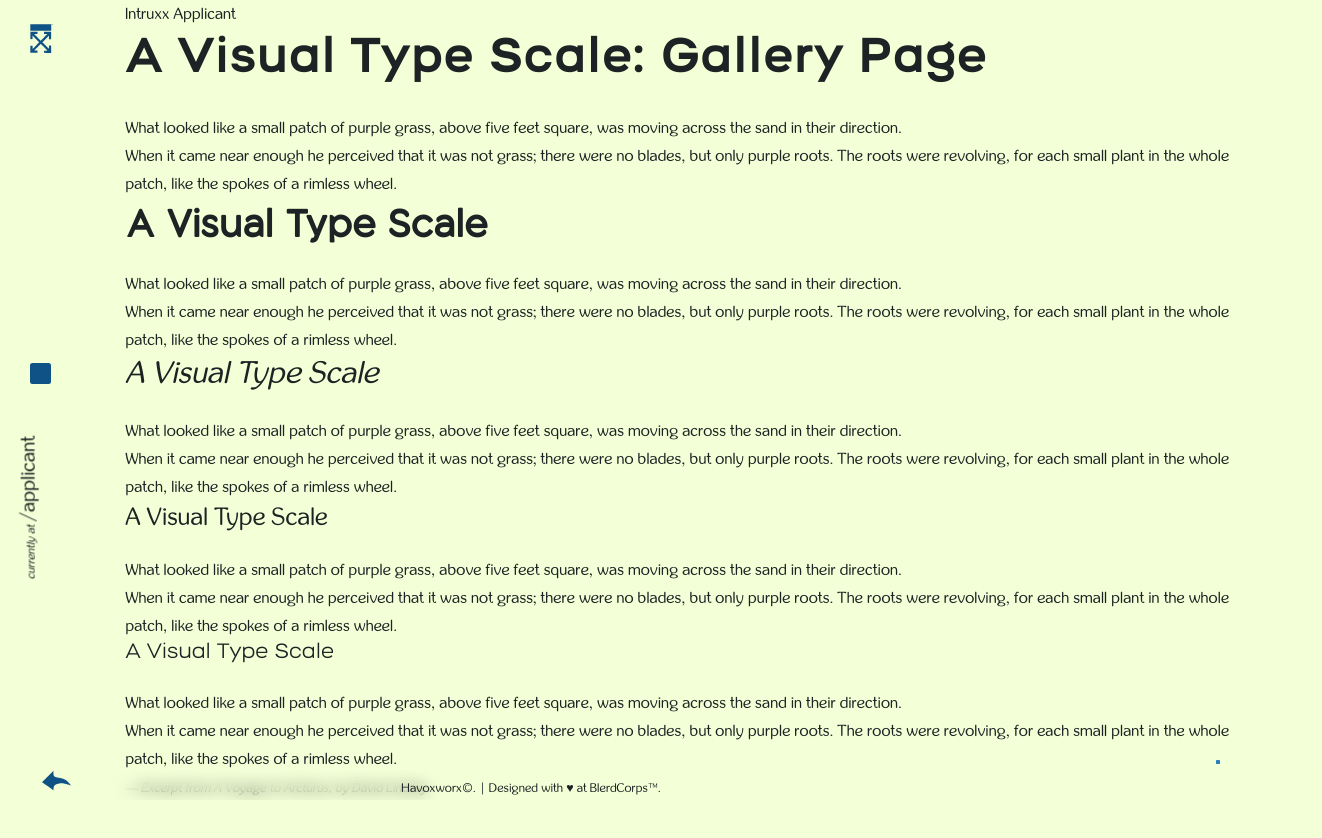
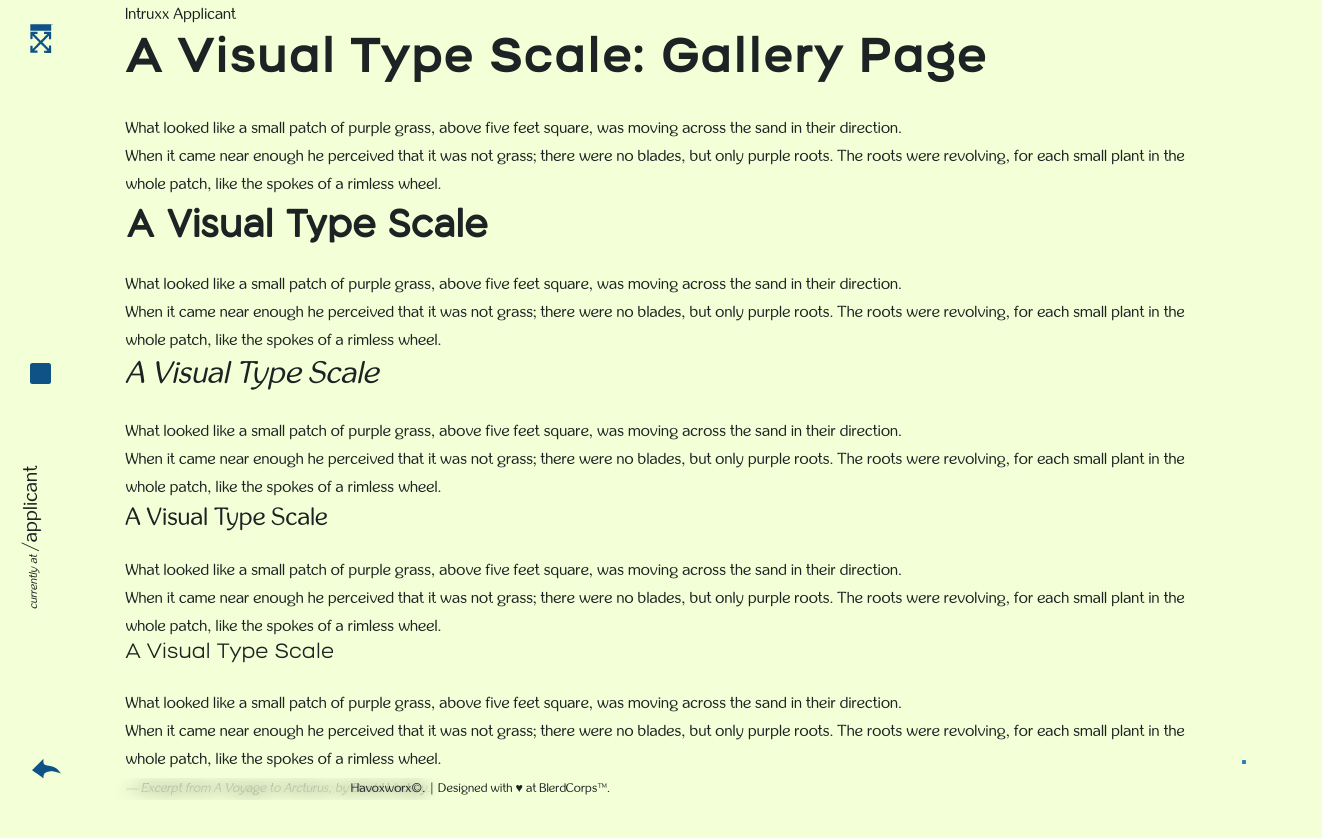
Before and after one commit to HavoxWorx/CDF-Bursary-Portal, a Next.js app: page /applicant in a window 1280 px wide. Shown: the top 838 px of the page, 1322 px wide, since content can reach past the window. Built offline with nearby package versions, Linux system fonts and the light colour scheme.

Commit message:
The sneeze

```diff
--- a/app/(molecules)/back-button/index.scss
+++ b/app/(molecules)/back-button/index.scss
@@ -6,11 +6,11 @@
 #back-button {
   grid-area: back;
 
-  // position: absolute;
+  position: absolute;
   cursor: pointer;
   width: calc(var(--icon-size) + 1ch);
   height: var(--icon-size);
-  // margin-top: 90dvh;
+  bottom: 2.5ch;
   // margin-left: 2.5ch;
 
   &:hover {
@@ -40,7 +40,7 @@
   transform: rotate(-90deg); /* Rotates text 90 degrees clockwise */
   transform-origin: left; /* Changes the pivot point to the top-left corner */
   margin-top: -25dvh;
-  margin-left: -1.1ch;
+  // margin-left: -1.1ch;
 
   font-size: 2.4ch;
 
--- a/app/(organisms)/footer/index.scss
+++ b/app/(organisms)/footer/index.scss
@@ -9,7 +9,7 @@
   display: grid;
   width: 95lvw;
   @media screen and (min-width: 768px) {
-    width: 100lvw;
+    // width: 95lvw;
     // height: auto;
     // flex-direction: row;
   }
--- a/app/(organisms)/index.scss
+++ b/app/(organisms)/index.scss
@@ -68,7 +68,7 @@ body {
   @media screen and (min-width: 768px) {
     grid-template-areas:
       'header main'
-      'header footer';
+      'footer footer';
 
     grid-template-columns: 5ch 4fr;
     grid-template-rows: auto auto;
--- a/app/(organisms)/menu/content/index.tsx
+++ b/app/(organisms)/menu/content/index.tsx
@@ -21,7 +21,7 @@ export default () => {
     initial: {
       opacity: 0,
       rotateY: 10,
-      translateY: -10,
+      translateY: 20,
       translateX: 0,
     },
     enter: (i: number) => ({
@@ -33,7 +33,7 @@ export default () => {
         duration: 0.65,
         delay: 0.5 + i * 0.1,
         ease: [0.215, 0.61, 0.355, 1],
-        opacity: { duration: 0.35 },
+        // opacity: { duration: 0.35 },
       },
     }),
     exit: {
--- a/app/(organisms)/menu/index.tsx
+++ b/app/(organisms)/menu/index.tsx
@@ -30,7 +30,7 @@ const menu = () => {
     },
     '🗞️': {
       marginTop: '95dvh',
-      marginLeft: '95dvw',
+      marginLeft: '97dvw',
       borderRadius: '0.1ch',
 
       height: '0.5ch',
```
